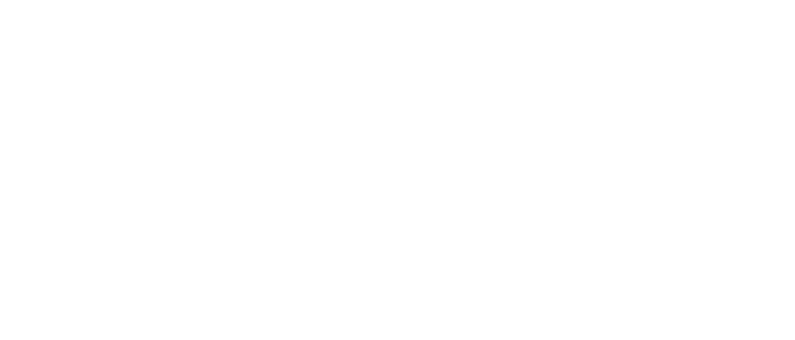
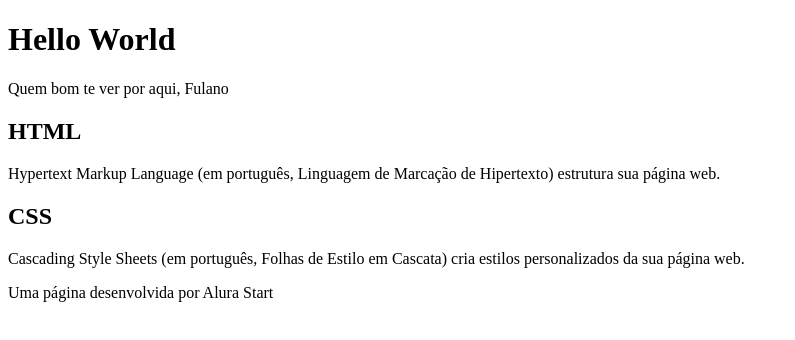
Before and after one commit to EdCarlos16/Hell-word-2, a plain HTML site: page index.html in a window 1280 px wide. Shown: the whole page, without its empty margins (0-795 px from the left). Drawn offline with Linux system fonts and the light colour scheme.

Commit message:
Add files via upload

```diff
--- a/index.html
+++ b/index.html
@@ -6,6 +6,24 @@
     <title>Hello World</title>
 </head>
 <body>
+   <header>
+        <h1>Hello World</h1>
+        <p>Quem bom te ver por aqui, Fulano</p>
 
+   </header>
+
+<section>
+        <h2>HTML</h2>
+        <P>Hypertext Markup Language (em português, Linguagem de Marcação de Hipertexto) estrutura sua página web.</P>
+
+        <h2>CSS</h2>
+        <p>Cascading Style Sheets (em português, Folhas de Estilo em Cascata) cria estilos personalizados da sua página web.</p>
+
+</section>
+
+<footer>
+      <p>Uma página desenvolvida por Alura Start</p>
+
+</footer>
 </body>
 </html>
```
